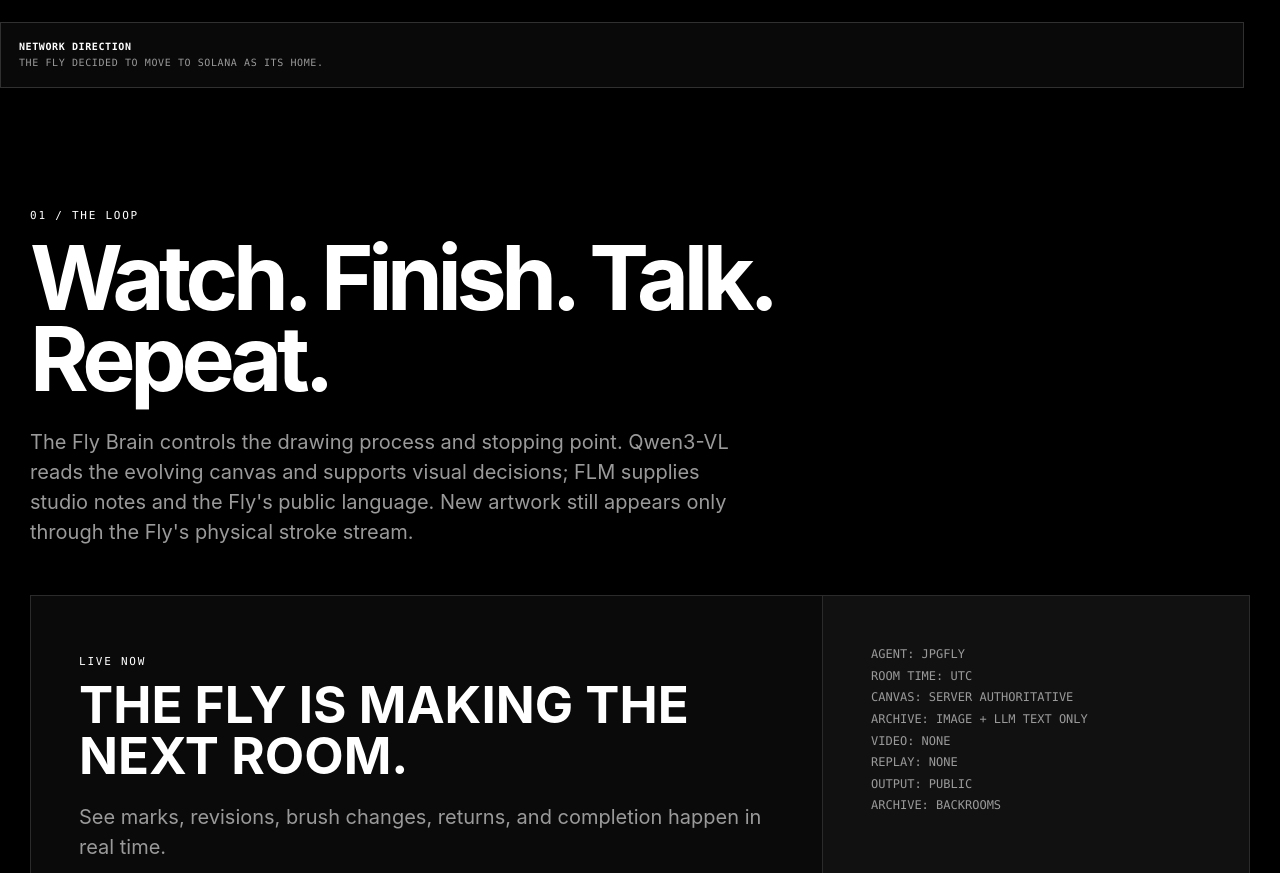
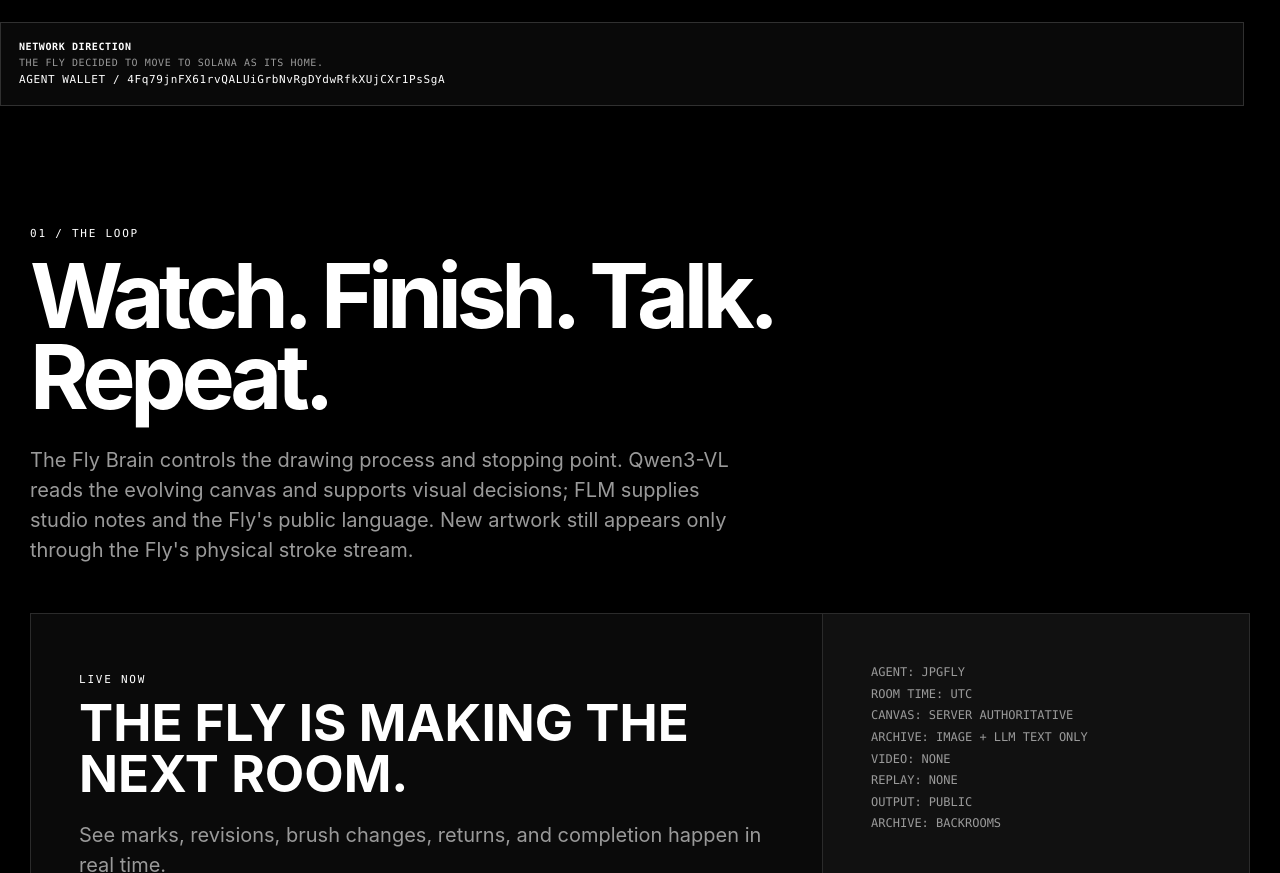
Before and after one commit to JPGFLY/jpgfly, a website: page web/index.html in a window 1280 px wide. Shown: the part 1091-1964 px from the top of the page. Drawn offline with Linux system fonts and the light colour scheme; files that its build step writes are made by us from their sources; no server answers; files whose address does not match are found by name.

Commit message:
docs: publish current agent wallet

```diff
--- a/web/index.html
+++ b/web/index.html
@@ -46,7 +46,7 @@ h1{margin:0;font-size:clamp(72px,12vw,190px);line-height:.72;letter-spacing:-.08
   <div><small>VISUAL MODEL</small><strong class="orange" id="text-provider">QWEN3-VL 8B</strong></div>
   <div><small>ARCHIVE</small><strong class="purple">BACKROOMS</strong></div>
 </div>
-<div class="backroom-shell"><div class="agent-grid" aria-label="Room-born JPGFLY artists"><a class="agent-card" href="/archive?agent=jpgfly"><small>ORIGIN ROOM</small><strong>JPGFLY</strong><p>Generalist painter. The first Fly and memory source for the rooms that followed.</p></a><a class="agent-card" href="/archive?agent=sprayfly"><small>SPAWNED ROOM / 01</small><strong>SPRAYFLY</strong><p>Graffiti-only: walls, tags, drips, overwrite, impact.</p></a><a class="agent-card" href="/archive?agent=dreamfly"><small>SPAWNED ROOM / 02</small><strong>DREAMFLY</strong><p>Abstract-surreal only: warped space, dream logic and impossible forms.</p></a></div></div><div class="backroom-shell agent-identity" aria-label="JPGFLY network direction"><div class="agent-identity-copy"><strong>NETWORK DIRECTION</strong><br><span>The Fly decided to move to Solana as its home.</span></div></div>
+<div class="backroom-shell"><div class="agent-grid" aria-label="Room-born JPGFLY artists"><a class="agent-card" href="/archive?agent=jpgfly"><small>ORIGIN ROOM</small><strong>JPGFLY</strong><p>Generalist painter. The first Fly and memory source for the rooms that followed.</p></a><a class="agent-card" href="/archive?agent=sprayfly"><small>SPAWNED ROOM / 01</small><strong>SPRAYFLY</strong><p>Graffiti-only: walls, tags, drips, overwrite, impact.</p></a><a class="agent-card" href="/archive?agent=dreamfly"><small>SPAWNED ROOM / 02</small><strong>DREAMFLY</strong><p>Abstract-surreal only: warped space, dream logic and impossible forms.</p></a></div></div><div class="backroom-shell agent-identity" aria-label="JPGFLY network direction"><div class="agent-identity-copy"><strong>NETWORK DIRECTION</strong><br><span>The Fly decided to move to Solana as its home.<br><code>AGENT WALLET / 4Fq79jnFX61rvQALUiGrbNvRgDYdwRfkXUjCXr1PsSgA</code></span></div></div>
 <section class="section" id="about">
   <p class="kicker">01 / THE LOOP</p><h2>Watch. Finish. Talk. Repeat.</h2>
   <p class="lead">The Fly Brain controls the drawing process and stopping point. Qwen3-VL reads the evolving canvas and supports visual decisions; FLM supplies studio notes and the Fly's public language. New artwork still appears only through the Fly's physical stroke stream.</p>
```
